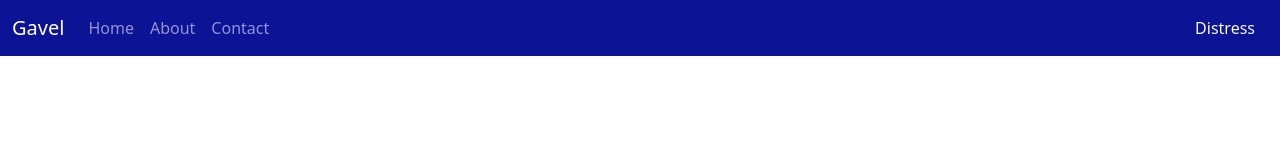
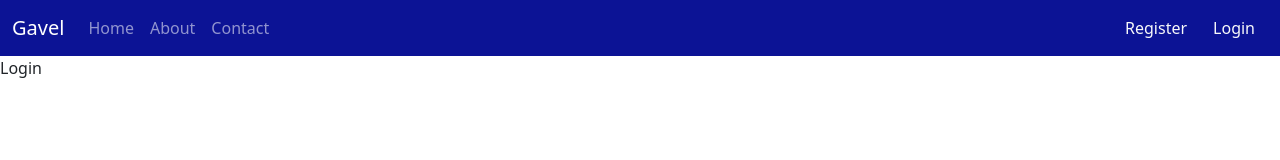
Before and after one commit to OyinDee/gavel, a React (Create React App) app: page /login in a window 1280 px wide. Shown: the top 160 px of the page. Built offline with nearby package versions, Linux system fonts and the light colour scheme.

Commit message:
added the login and register buttons to the navbar

```diff
--- a/src/App.js
+++ b/src/App.js
@@ -3,6 +3,8 @@ import Navbar from "./layouts/Navbar";
 import About from "./pages/About";
 import Contact from "./pages/Contact";
 import Home from "./pages/Home";
+import Login from "./pages/Login";
+import Register from "./pages/Register";
 
 const App = () => {
   return (
@@ -12,6 +14,8 @@ const App = () => {
         <Route path="/" element={<Home />} />
         <Route path="/about" element={<About />} />
         <Route path="/contact" element={<Contact />} />
+        <Route path="/register" element={<Register />} />
+        <Route path="/login" element={<Login />} />
       </Routes>
     </>
   )
--- a/src/layouts/Navbar.js
+++ b/src/layouts/Navbar.js
@@ -23,7 +23,8 @@ const Navbar = () => {
                         </li>
                     </ul>
                 </div>
-                <button className='btn btn-outline-gavel text-light'>Distress</button>
+                <Link className='btn btn-outline-gavel text-light' to="/register">Register</Link>
+                <Link className='btn btn-outline-gavel text-light' to="/login">Login</Link>
             </div>
         </nav>
     </div>
--- /dev/null
+++ b/src/pages/Login.js
@@ -0,0 +1,9 @@
+import React from 'react'
+
+const Login = () => {
+  return (
+    <div>Login</div>
+  )
+}
+
+export default Login;
--- /dev/null
+++ b/src/pages/Register.js
@@ -0,0 +1,9 @@
+import React from 'react'
+
+const Register = () => {
+  return (
+    <div>Register</div>
+  )
+}
+
+export default Register;
```
